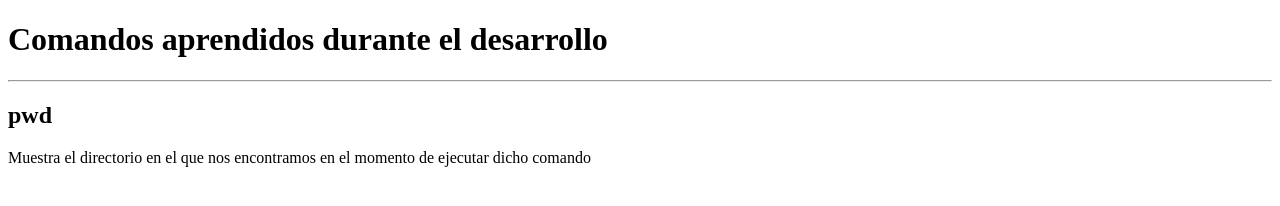
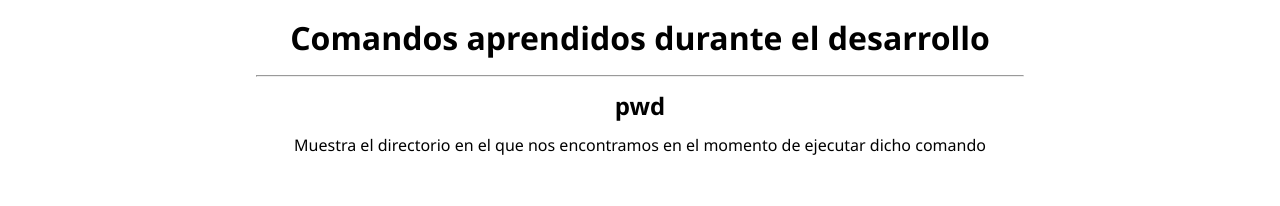
Before and after one commit to Chowsen69/primer_repositorio_git, a plain HTML site: page index.html in a window 1280 px wide. Drawn offline with Linux system fonts and the light colour scheme.

Commit message:
Añadí estilos al proyecto

```diff
--- a/estilos.css
+++ b/estilos.css
@@ -9,3 +9,23 @@
     font-family:'Segoe UI', Tahoma, Geneva, Verdana, sans-serif;
 
 }
+
+body{
+
+    text-align:center;
+
+}
+
+h1, h2{
+
+    padding: 0.5em 0;
+
+}
+
+hr{
+
+    margin: 0 auto;
+
+    max-width: 60%;
+
+}
--- a/index.html
+++ b/index.html
@@ -10,47 +10,29 @@
 
     <title>Primer proyecto con git</title>
 
+    <!-- LINK A LOS ESTILOS -->
+
+    <link rel="stylesheet" href="estilos.css">
+
 </head>
 
 <body>
 
-    <h1>Comandos aprendidos durante el desarrollo</h1>
+    <main>
 
-    <hr>
+        <h1>Comandos aprendidos durante el desarrollo</h1>
 
-    <div>
+        <hr>
 
-        <h2>pwd</h2>
+        <div>
 
-        <p>Muestra el directorio en el que nos encontramos en el momento de ejecutar dicho comando</p>
+            <h2>pwd</h2>
 
-    </div>
+            <p>Muestra el directorio en el que nos encontramos en el momento de ejecutar dicho comando</p>
 
-    <!-- Git commands:
+        </div>
 
-    - pwd
-
-    - cd
-
-    - git init
-
-    - git status()
-
-    - git add "file"
-
-    - git add .
-
-    - git commit -m "example message"
-
-    - git branch
-
-    - git checkout
-
-    - git log
-
-    - git remote add origin https://github.com/user/repository.git
-
-    - git push -u master -->
+    </main>
 
 </body>
 
```
Also changed, not shown: 1 other file.
